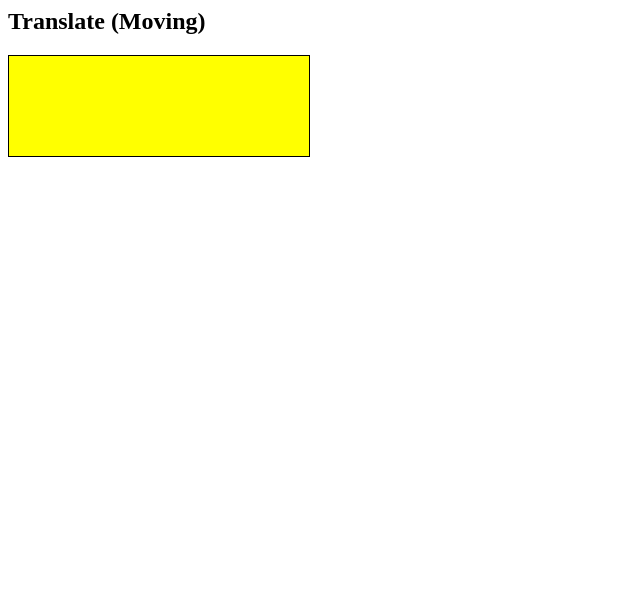
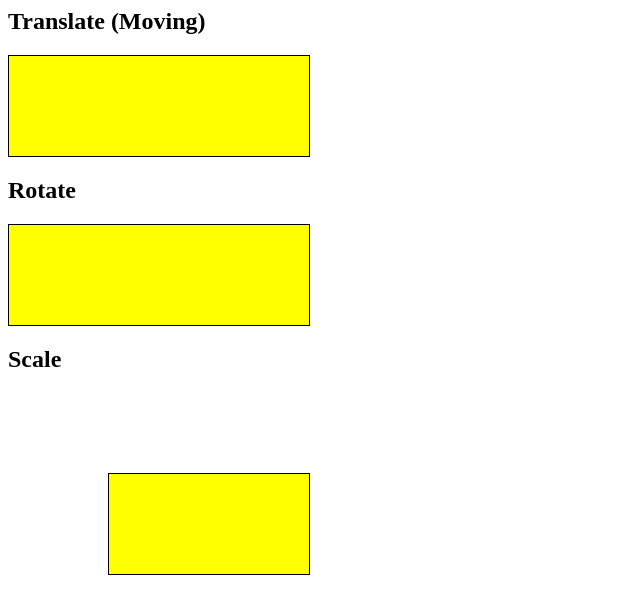
Before and after one commit to cheld/code-snippets, a website: page web/css-transitions/2d-transforms.html in a window 1280 px wide. Shown: the whole page, without its empty margins (0-640 px from the left). Drawn offline with Linux system fonts and the light colour scheme.

Commit message:
added transformations

```diff
--- a/web/css-transitions/2d-transforms.html
+++ b/web/css-transitions/2d-transforms.html
@@ -6,18 +6,50 @@
     <h2>Translate (Moving)</h2>
     <div id="translate"></div>
     <style>
-    div {
+      #translate {
           width: 300px;
           height: 100px;
           background-color: yellow;
           border: 1px solid black;
           transition: transform 2s;
       }
-    div:hover {
+      #translate:hover {
           transform: translate(50px,100px); /* Standard syntax */
       }
     </style>
 
-    <h2></h2>
+    <h2>Rotate</h2>
+    <div id="rotate"></div>
+    <style>
+      #rotate {
+          width: 300px;
+          height: 100px;
+          background-color: yellow;
+          border: 1px solid black;
+          transition: transform 0,5s;
+      }
+      #rotate:hover {
+          transform: rotate(20deg); /* Standard syntax */
+      }
+    </style>
+
+    <h2>Scale</h2>
+    <div id="scale"></div>
+    <style>
+      #scale {
+          margin: 100px;
+          width: 200px;
+          height: 100px;
+          background-color: yellow;
+          border: 1px solid black;
+          border: 1px solid black;
+          transition: transform 0,5s;
+      }
+      #scale:hover {
+          transform: scale(2,3); /* two time width, three times height */
+      }
+    </style>
+
+
   </body>
 </html>
```
Lines whose indentation alone changed are shown as unchanged.
